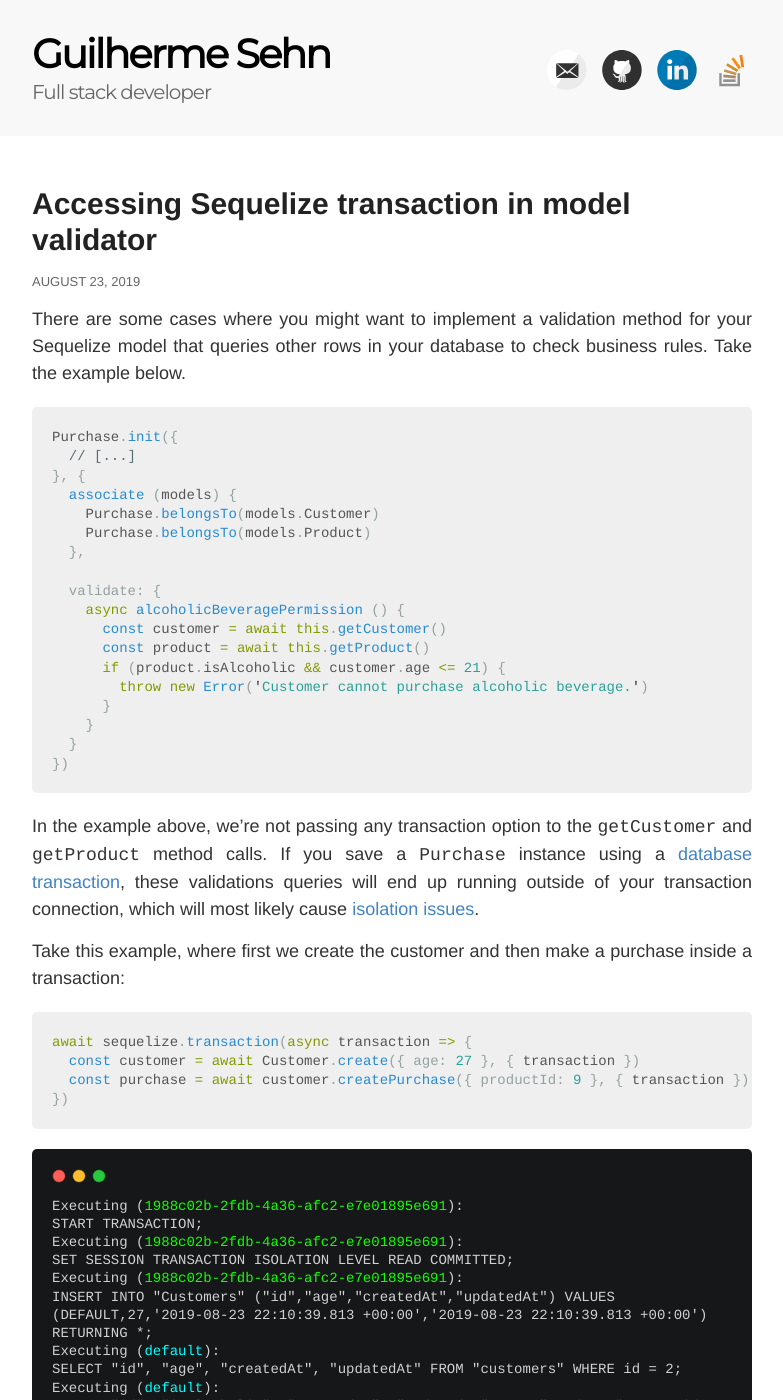
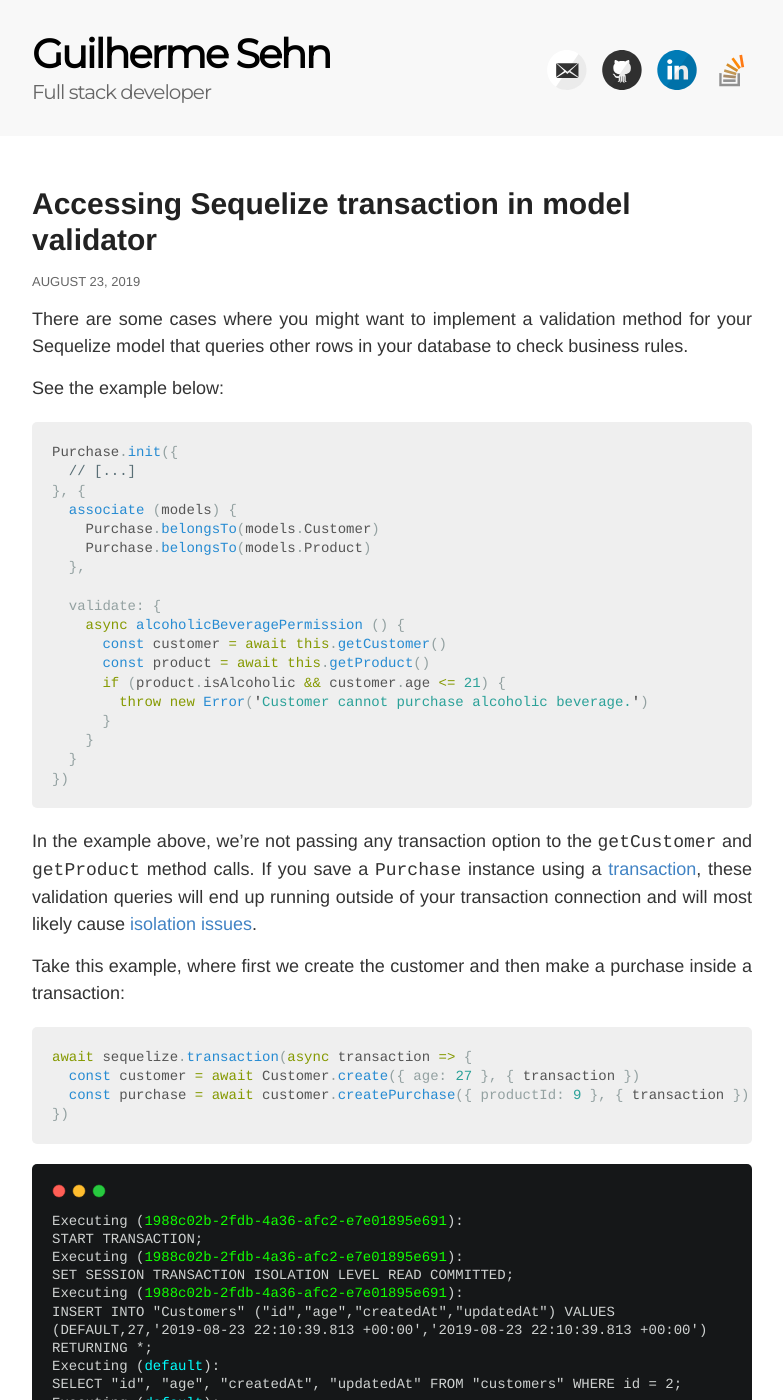
Before and after one commit to guisehn/guisehn.com, a Jekyll site: the page built from _posts/2019-08-23-access-sequelize-transaction-model-validator.md, in a window 1280 px wide and 1400 px high. Shown: the whole window, without its empty margins (248-1031 px from the left). Built offline with Jekyll 4.4.1, drawn with Linux system fonts in a browser that asks for light colours; comment, search, counter and statistics services are not loaded.

Commit message:
fix typo

````diff
--- a/_posts/2019-08-23-access-sequelize-transaction-model-validator.md
+++ b/_posts/2019-08-23-access-sequelize-transaction-model-validator.md
@@ -3,7 +3,9 @@ layout: post
 title: Accessing Sequelize transaction in model validator
 ---
 
-There are some cases where you might want to implement a validation method for your Sequelize model that queries other rows in your database to check business rules. Take the example below.
+There are some cases where you might want to implement a validation method for your Sequelize model that queries other rows in your database to check business rules.
+
+See the example below:
 
 ```js
 Purchase.init({
@@ -26,7 +28,7 @@ Purchase.init({
 })
 ```
 
-In the example above, we're not passing any transaction option to the `getCustomer` and `getProduct` method calls. If you save a `Purchase` instance using a [database transaction](https://sequelize.org/master/manual/transactions.html), these validations queries will end up running outside of your transaction connection, which will most likely cause [isolation issues](https://en.wikipedia.org/wiki/Isolation_(database_systems)).
+In the example above, we're not passing any transaction option to the `getCustomer` and `getProduct` method calls. If you save a `Purchase` instance using a [transaction](https://sequelize.org/master/manual/transactions.html), these validation queries will end up running outside of your transaction connection and will most likely cause [isolation issues](https://en.wikipedia.org/wiki/Isolation_(database_systems)).
 
 Take this example, where first we create the customer and then make a purchase inside a transaction:
 
````
